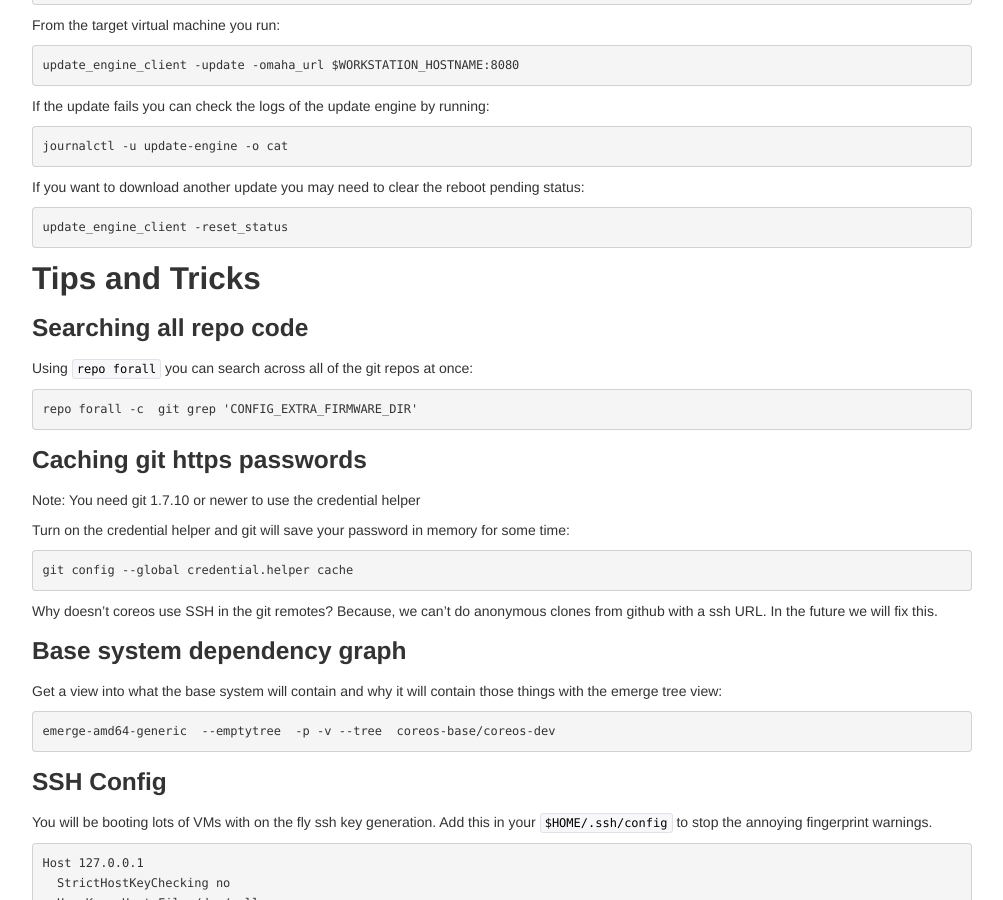
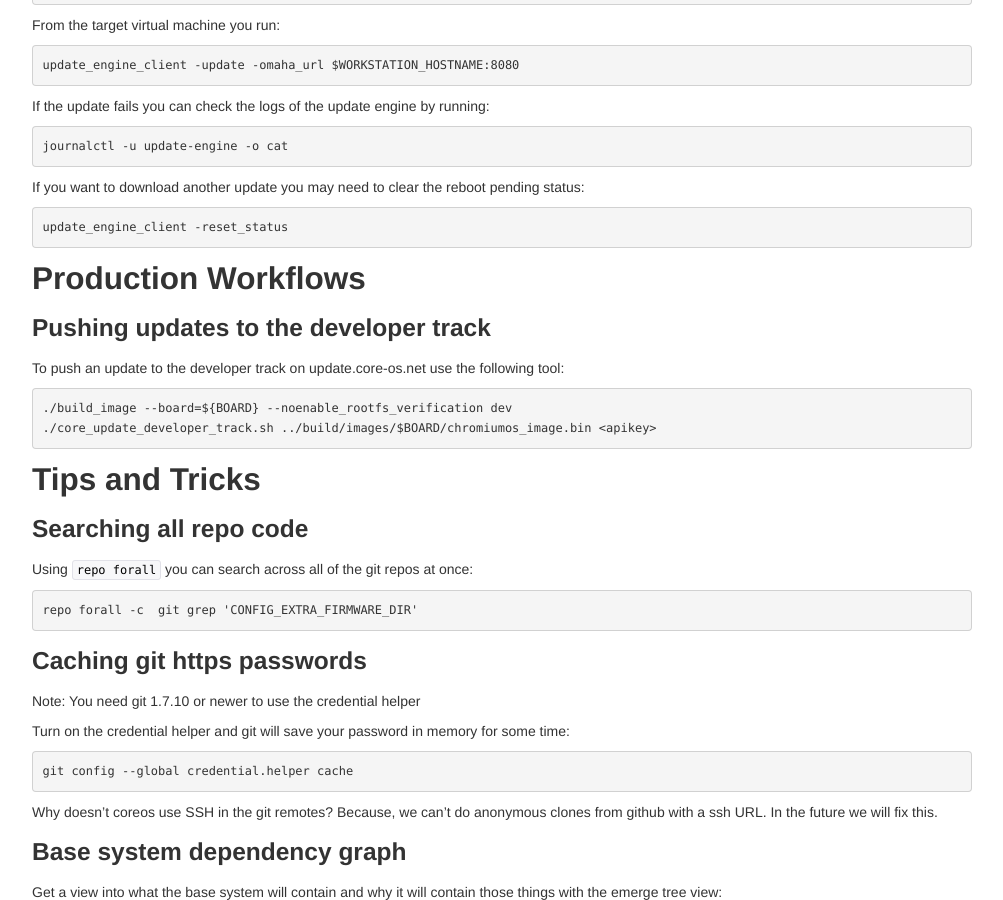
Before and after one commit to RandomStuffs22/coreos.github.com, a Jekyll site: the page built from index.markdown, in a window 1280 px wide and 900 px high, scrolled down 2526 px. Shown: the whole window, without its empty margins (138-1141 px from the left). Built offline with Jekyll 4.4.1, drawn with Linux system fonts in a browser that asks for light colours; Markdown is read by kramdown in place of the engine named in the settings.

Commit message:
feat(index): add information about pushing developer update

````diff
--- a/index.markdown
+++ b/index.markdown
@@ -205,6 +205,17 @@ pending status:
 update_engine_client -reset_status
 ```
 
+## Production Workflows
+
+### Pushing updates to the developer track
+
+To push an update to the developer track on update.core-os.net use the following tool:
+
+```
+./build_image --board=${BOARD} --noenable_rootfs_verification dev
+./core_update_developer_track.sh ../build/images/$BOARD/chromiumos_image.bin <apikey>
+```
+
 ## Tips and Tricks
 
 ### Searching all repo code
````
